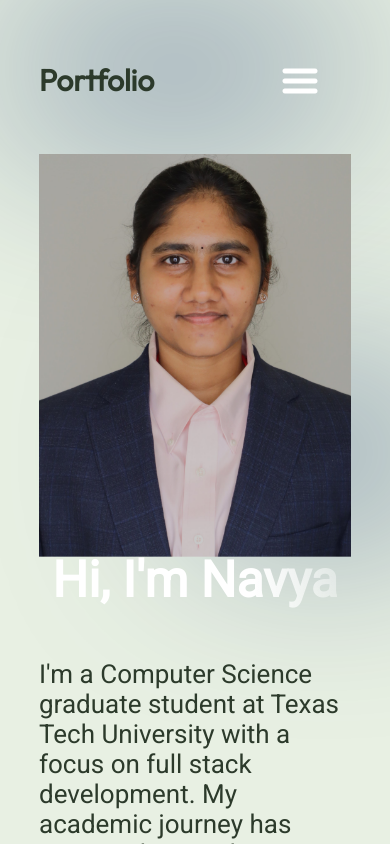
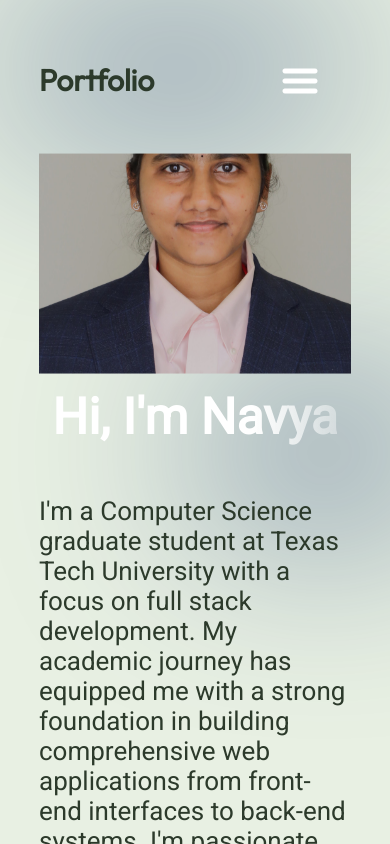
Before and after one commit to Navya616/Portfolio, a React (Vite) app: page / in a window 390 px wide. Shown: the top 844 px of the page. Built offline with nearby package versions, Linux system fonts and the light colour scheme.

Commit message:
Updated portfolio

```diff
--- a/src/components/Hero/Hero.module.css
+++ b/src/components/Hero/Hero.module.css
@@ -119,7 +119,9 @@
   .heroImg {
     width: 100%;
     max-width: 90vw;
-    height: auto;
+    height: 220px; /* <-- reduced from auto to a fixed smaller height */
+    object-fit: cover; /* Keeps proportions, crops smartly */
+    margin-bottom: 20px; /* <-- space between image and text */
   }
 }
 
```
